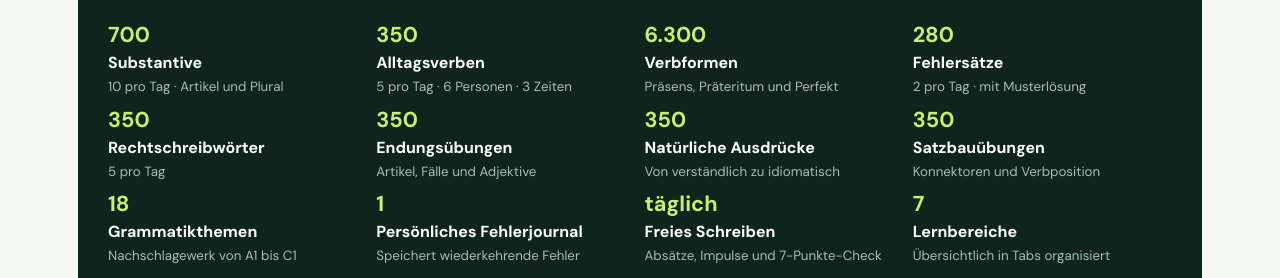
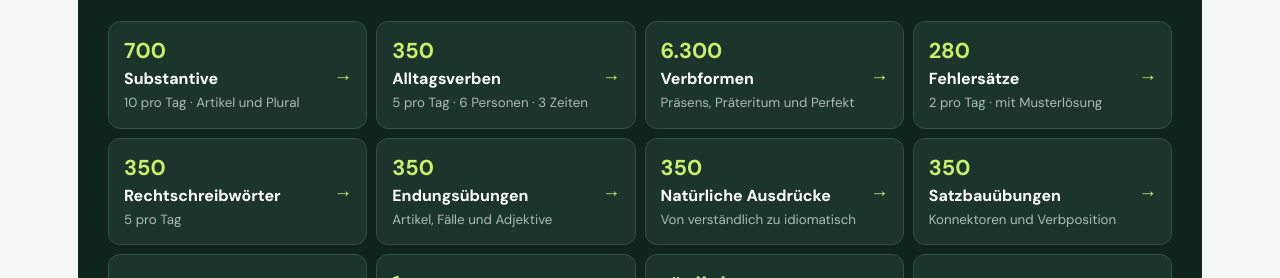
Before and after one commit to NaikeA/Deutsch-C1, a plain HTML site: page index.html in a window 1280 px wide. Shown: the part 608-886 px from the top of the page. Drawn offline with Linux system fonts and the light colour scheme.

Commit message:
Make overview cards direct navigation links

```diff
--- a/index.html
+++ b/index.html
@@ -5,7 +5,7 @@
   <meta name="viewport" content="width=device-width,initial-scale=1">
   <meta name="description" content="Persönlicher Lerntracker für den Weg von Deutsch B2 zu C1.">
   <title>Deutsch auf C1</title>
-  <link rel="stylesheet" href="styles.css?v=12">
+  <link rel="stylesheet" href="styles.css?v=13">
 </head>
 <body>
   <header class="topbar">
@@ -37,18 +37,18 @@
     <section class="site-summary">
       <div class="summary-head"><div><p class="kicker">INHALT DER WEBSITE</p><h2>Mein gesamtes Deutsch-Training</h2></div><div class="summary-total"><strong>2.730</strong><span>vorbereitete Lerninhalte</span></div></div>
       <div class="summary-grid">
-        <article><strong>700</strong><span>Substantive</span><small>10 pro Tag · Artikel und Plural</small></article>
-        <article><strong>350</strong><span>Alltagsverben</span><small>5 pro Tag · 6 Personen · 3 Zeiten</small></article>
-        <article><strong>6.300</strong><span>Verbformen</span><small>Präsens, Präteritum und Perfekt</small></article>
-        <article><strong>280</strong><span>Fehlersätze</span><small>2 pro Tag · mit Musterlösung</small></article>
-        <article><strong>350</strong><span>Rechtschreibwörter</span><small>5 pro Tag</small></article>
-        <article><strong>350</strong><span>Endungsübungen</span><small>Artikel, Fälle und Adjektive</small></article>
-        <article><strong>350</strong><span>Natürliche Ausdrücke</span><small>Von verständlich zu idiomatisch</small></article>
-        <article><strong>350</strong><span>Satzbauübungen</span><small>Konnektoren und Verbposition</small></article>
-        <article><strong>18</strong><span>Grammatikthemen</span><small>Nachschlagewerk von A1 bis C1</small></article>
-        <article><strong>1</strong><span>Persönliches Fehlerjournal</span><small>Speichert wiederkehrende Fehler</small></article>
-        <article><strong>täglich</strong><span>Freies Schreiben</span><small>Absätze, Impulse und 7-Punkte-Check</small></article>
-        <article><strong>7</strong><span>Lernbereiche</span><small>Übersichtlich in Tabs organisiert</small></article>
+        <button type="button" class="summary-card" data-go-view="articles"><strong>700</strong><span>Substantive</span><small>10 pro Tag · Artikel und Plural</small></button>
+        <button type="button" class="summary-card" data-go-view="verbs"><strong>350</strong><span>Alltagsverben</span><small>5 pro Tag · 6 Personen · 3 Zeiten</small></button>
+        <button type="button" class="summary-card" data-go-view="verbs"><strong>6.300</strong><span>Verbformen</span><small>Präsens, Präteritum und Perfekt</small></button>
+        <button type="button" class="summary-card" data-go-view="correction"><strong>280</strong><span>Fehlersätze</span><small>2 pro Tag · mit Musterlösung</small></button>
+        <button type="button" class="summary-card" data-go-view="lab" data-go-lab="spelling"><strong>350</strong><span>Rechtschreibwörter</span><small>5 pro Tag</small></button>
+        <button type="button" class="summary-card" data-go-view="lab" data-go-lab="endings"><strong>350</strong><span>Endungsübungen</span><small>Artikel, Fälle und Adjektive</small></button>
+        <button type="button" class="summary-card" data-go-view="lab" data-go-lab="natural"><strong>350</strong><span>Natürliche Ausdrücke</span><small>Von verständlich zu idiomatisch</small></button>
+        <button type="button" class="summary-card" data-go-view="lab" data-go-lab="connectors"><strong>350</strong><span>Satzbauübungen</span><small>Konnektoren und Verbposition</small></button>
+        <button type="button" class="summary-card" data-go-view="grammar"><strong>18</strong><span>Grammatikthemen</span><small>Nachschlagewerk von A1 bis C1</small></button>
+        <button type="button" class="summary-card" data-go-view="lab" data-go-lab="journal"><strong>1</strong><span>Persönliches Fehlerjournal</span><small>Speichert wiederkehrende Fehler</small></button>
+        <button type="button" class="summary-card" data-go-view="writing"><strong>täglich</strong><span>Freies Schreiben</span><small>Absätze, Impulse und 7-Punkte-Check</small></button>
+        <button type="button" class="summary-card" data-go-view="overview"><strong>7</strong><span>Lernbereiche</span><small>Übersichtlich in Tabs organisiert</small></button>
       </div>
       <p class="summary-note">Die Zahl 2.730 zählt die vorbereiteten Wörter und Übungen. Die 6.300 einzelnen Verbformen und deine eigenen Texte kommen zusätzlich dazu.</p>
     </section>
@@ -187,10 +187,10 @@
     </section>
   </main>
   <footer><span>Deutsch auf C1</span><p>Klarheit vor Komplexität. Fortschritt vor Perfektion. · Wortdaten: <a href="https://github.com/gambolputty/german-nouns" target="_blank" rel="noreferrer">german-nouns</a></p></footer>
-  <script src="nouns.js?v=12"></script>
-  <script src="verbs.js?v=12"></script>
-  <script src="corrections.js?v=12"></script>
-  <script src="lab.js?v=12"></script>
-  <script src="app.js?v=12"></script>
+  <script src="nouns.js?v=13"></script>
+  <script src="verbs.js?v=13"></script>
+  <script src="corrections.js?v=13"></script>
+  <script src="lab.js?v=13"></script>
+  <script src="app.js?v=13"></script>
 </body>
 </html>
```
